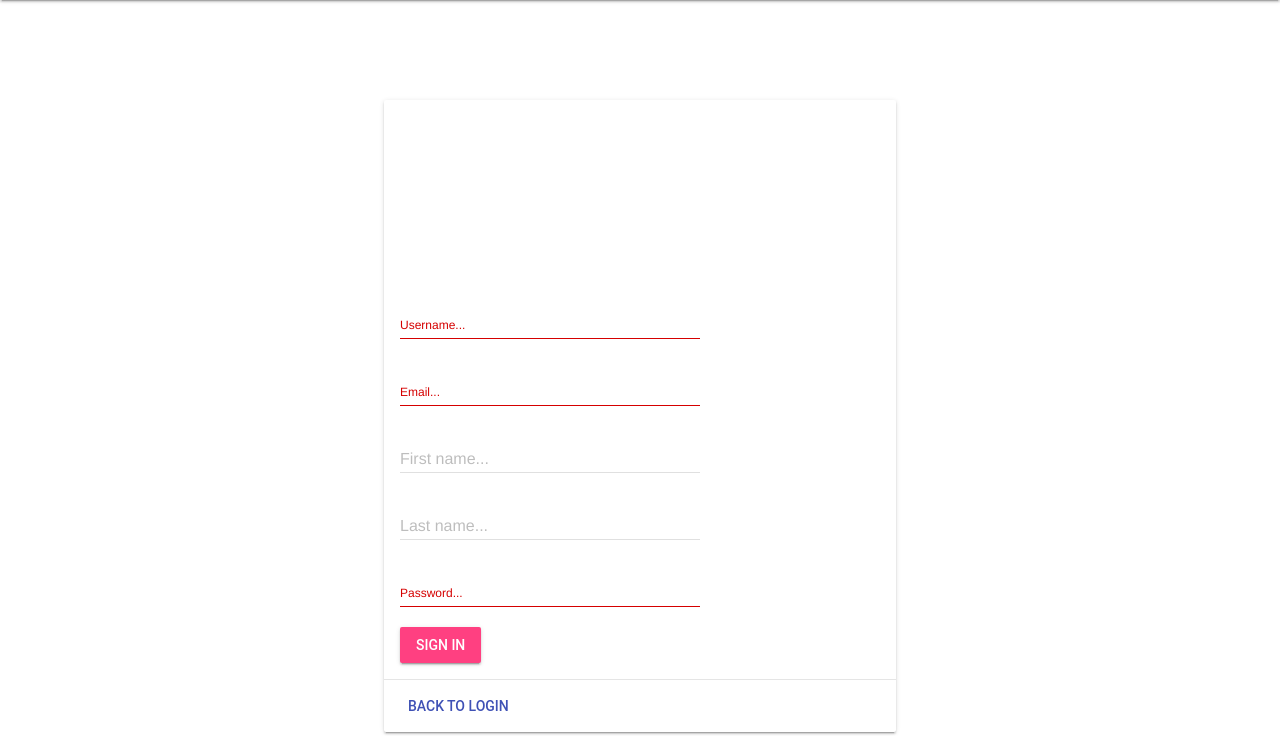
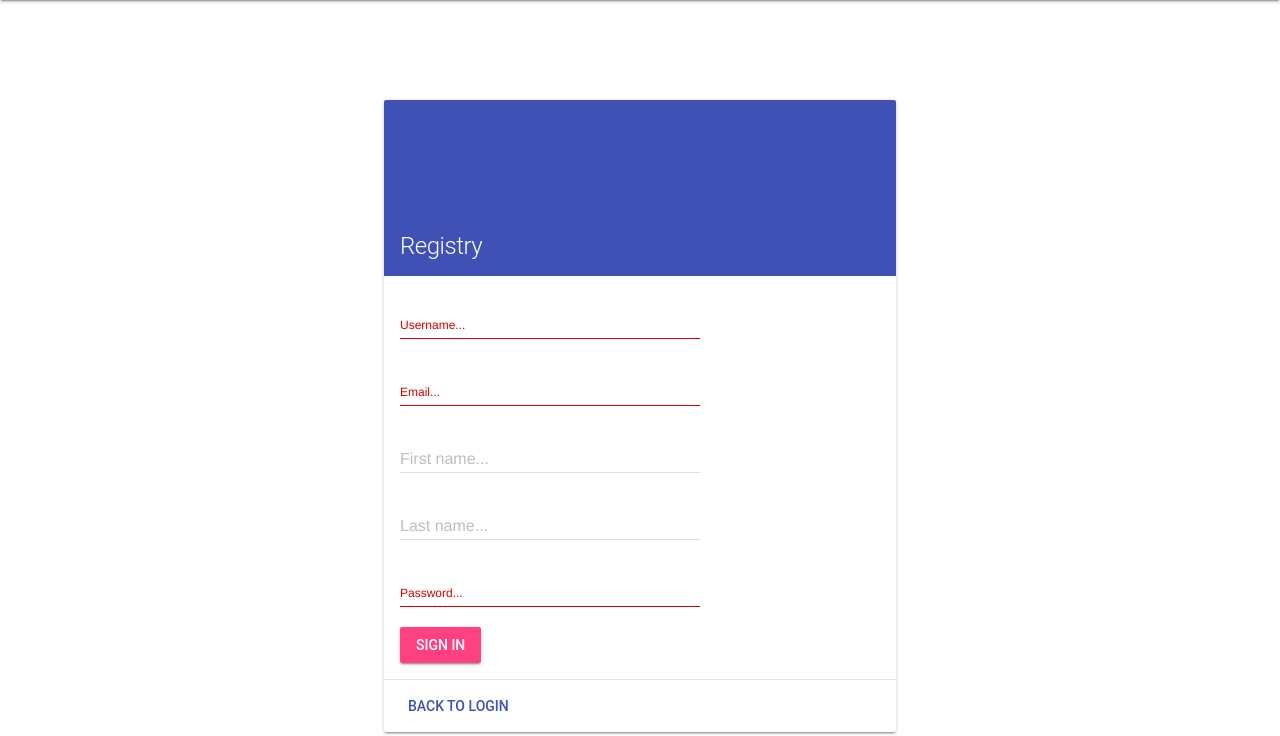
Before and after one commit to Zwogli/Django-ChatApp, a Django app: page /registry/ in a window 1280 px wide. Shown: the part 64-800 px from the top of the page. Run offline with Django 5.2, Linux system fonts and the light colour scheme.

Commit message:
Fix layout card title

```diff
--- a/static/css/style.css
+++ b/static/css/style.css
@@ -16,13 +16,13 @@
 	justify-content: center;
 	align-items: center;
 }
-
 .demo-card-wide.mdl-card {
 	width: 512px;
 }
 .demo-card-wide > .mdl-card__title {
 	color: #fff;
 	height: 176px;
+	background: rgb(63, 81, 181) center / cover;
 }
 .demo-card-wide > .mdl-card__menu {
 	color: #fff;
```
Also changed, not shown: db.sqlite3.
